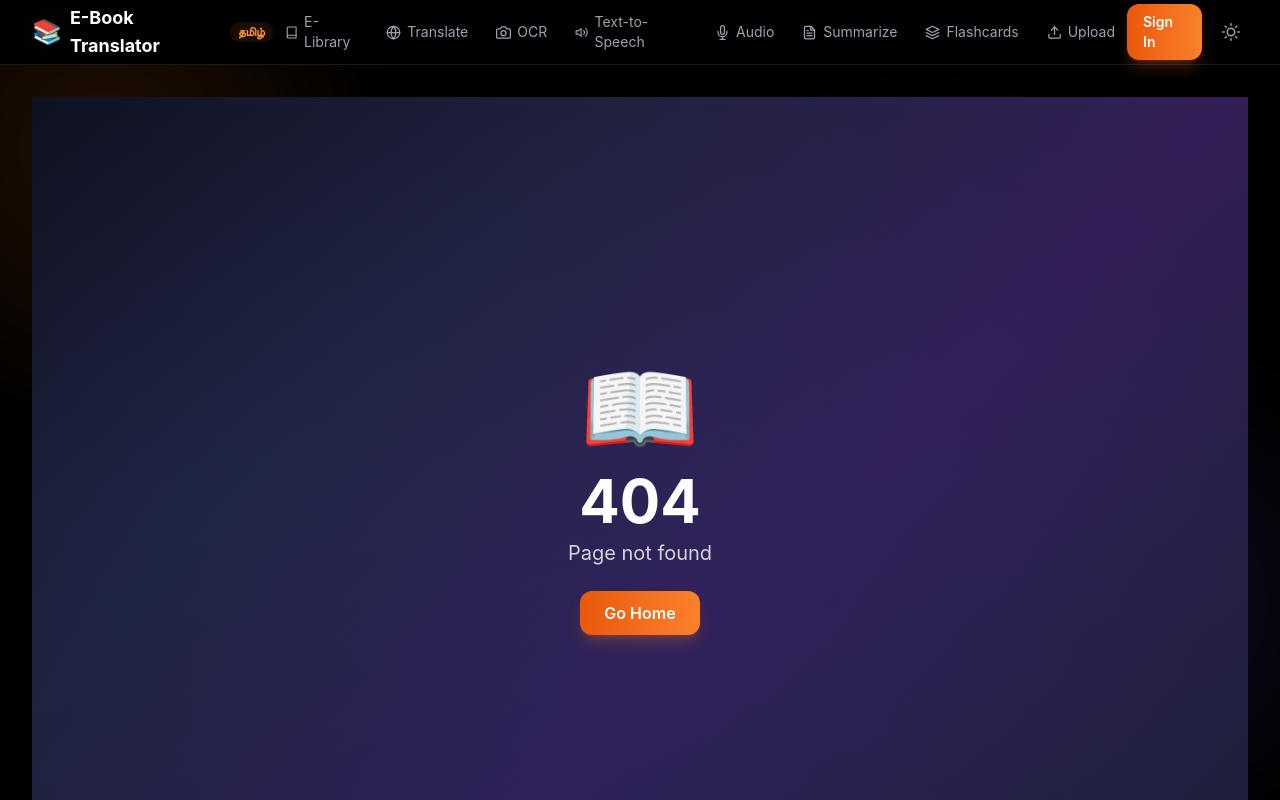
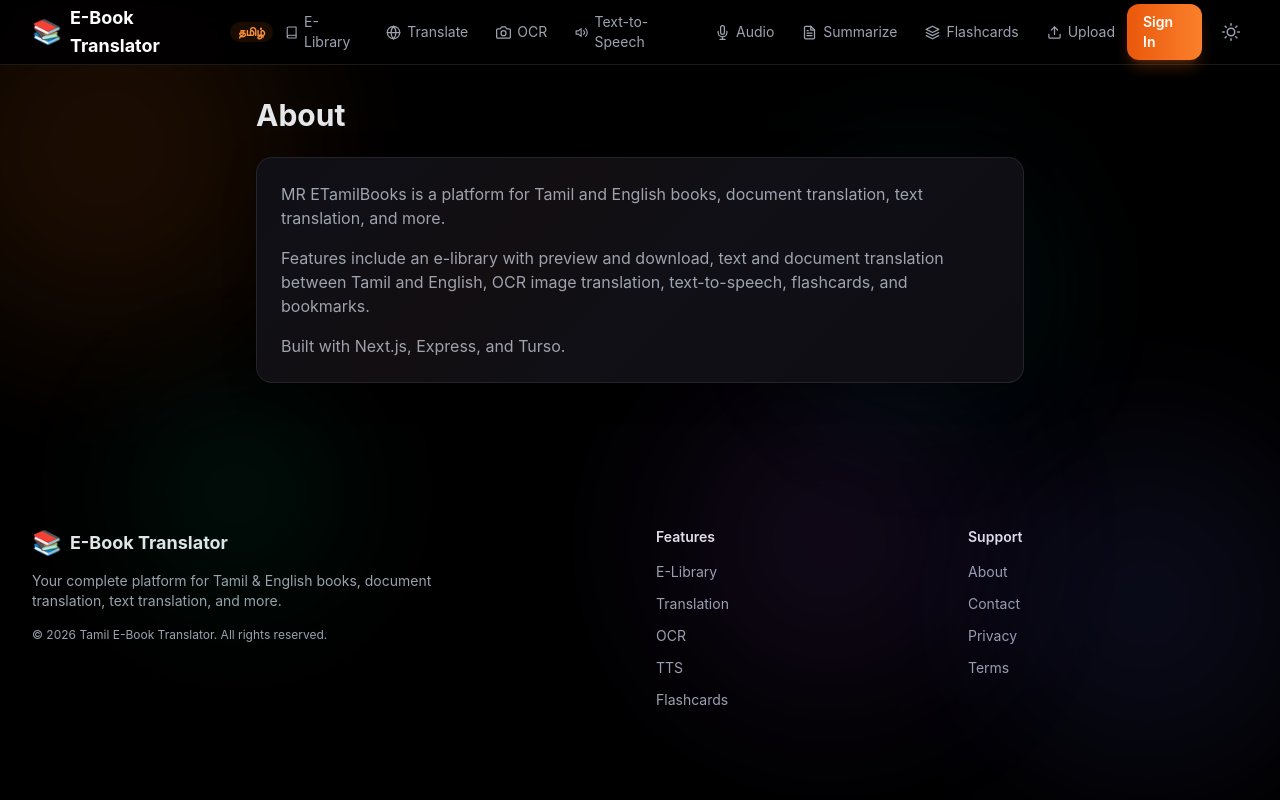
Before and after one commit to Anesh2302/MR_ETamilBooks, a Next.js app in the folder frontend/: page /about in a window 1280 px wide. Before the commit this address had no page. Shown: the top 800 px of the page. Built offline with nearby package versions, Linux system fonts and the light colour scheme.

Commit message:
feat: add about, contact, privacy, terms pages

```diff
--- /dev/null
+++ b/frontend/src/pages/about.tsx
@@ -0,0 +1,16 @@
+import React from 'react';
+import Head from 'next/head';
+
+export default function About() {
+  return (
+    <div className="max-w-3xl mx-auto space-y-6 animate-fade-in-up">
+      <Head><title>About - MR ETamilBooks</title></Head>
+      <h1 className="text-3xl font-bold" style={{ color: 'var(--text-primary)' }}>About</h1>
+      <div className="card p-6 space-y-4" style={{ color: 'var(--text-secondary)' }}>
+        <p>MR ETamilBooks is a platform for Tamil and English books, document translation, text translation, and more.</p>
+        <p>Features include an e-library with preview and download, text and document translation between Tamil and English, OCR image translation, text-to-speech, flashcards, and bookmarks.</p>
+        <p>Built with Next.js, Express, and Turso.</p>
+      </div>
+    </div>
+  );
+}
--- /dev/null
+++ b/frontend/src/pages/contact.tsx
@@ -0,0 +1,14 @@
+import React from 'react';
+import Head from 'next/head';
+
+export default function Contact() {
+  return (
+    <div className="max-w-3xl mx-auto space-y-6 animate-fade-in-up">
+      <Head><title>Contact - MR ETamilBooks</title></Head>
+      <h1 className="text-3xl font-bold" style={{ color: 'var(--text-primary)' }}>Contact</h1>
+      <div className="card p-6 space-y-4" style={{ color: 'var(--text-secondary)' }}>
+        <p>For support or inquiries, email: <a href="mailto:simonpetercys@gmail.com" className="text-tamil-400 hover:underline">simonpetercys@gmail.com</a></p>
+      </div>
+    </div>
+  );
+}
--- /dev/null
+++ b/frontend/src/pages/privacy.tsx
@@ -0,0 +1,15 @@
+import React from 'react';
+import Head from 'next/head';
+
+export default function Privacy() {
+  return (
+    <div className="max-w-3xl mx-auto space-y-6 animate-fade-in-up">
+      <Head><title>Privacy Policy - MR ETamilBooks</title></Head>
+      <h1 className="text-3xl font-bold" style={{ color: 'var(--text-primary)' }}>Privacy Policy</h1>
+      <div className="card p-6 space-y-4" style={{ color: 'var(--text-secondary)' }}>
+        <p>Your data (reading progress, bookmarks, translation history) is stored securely and used only within the app. We do not share your personal information with third parties.</p>
+        <p>Authentication is handled via JWT tokens stored locally in your browser.</p>
+      </div>
+    </div>
+  );
+}
--- /dev/null
+++ b/frontend/src/pages/terms.tsx
@@ -0,0 +1,15 @@
+import React from 'react';
+import Head from 'next/head';
+
+export default function Terms() {
+  return (
+    <div className="max-w-3xl mx-auto space-y-6 animate-fade-in-up">
+      <Head><title>Terms of Service - MR ETamilBooks</title></Head>
+      <h1 className="text-3xl font-bold" style={{ color: 'var(--text-primary)' }}>Terms of Service</h1>
+      <div className="card p-6 space-y-4" style={{ color: 'var(--text-secondary)' }}>
+        <p>This service is provided as-is. Books are sourced from public domain and user uploads. Users are responsible for the content they upload.</p>
+        <p>We reserve the right to modify or discontinue the service at any time.</p>
+      </div>
+    </div>
+  );
+}
```
